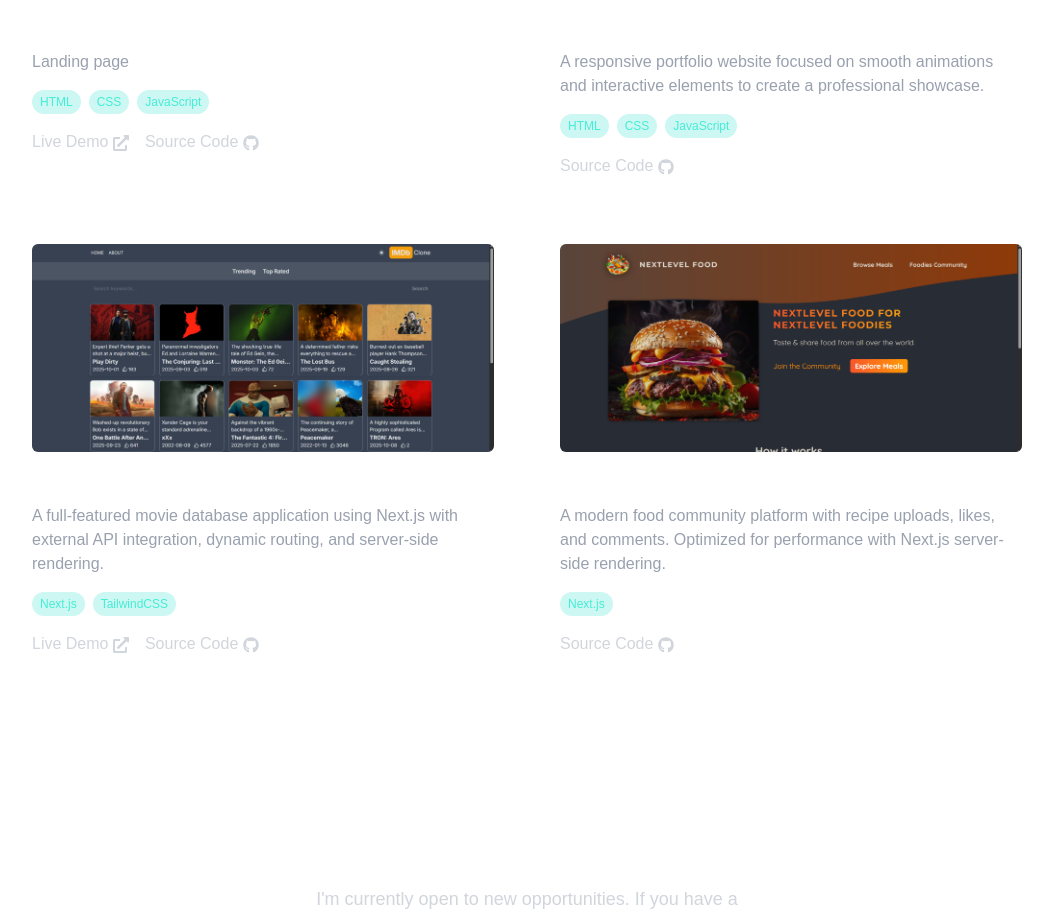
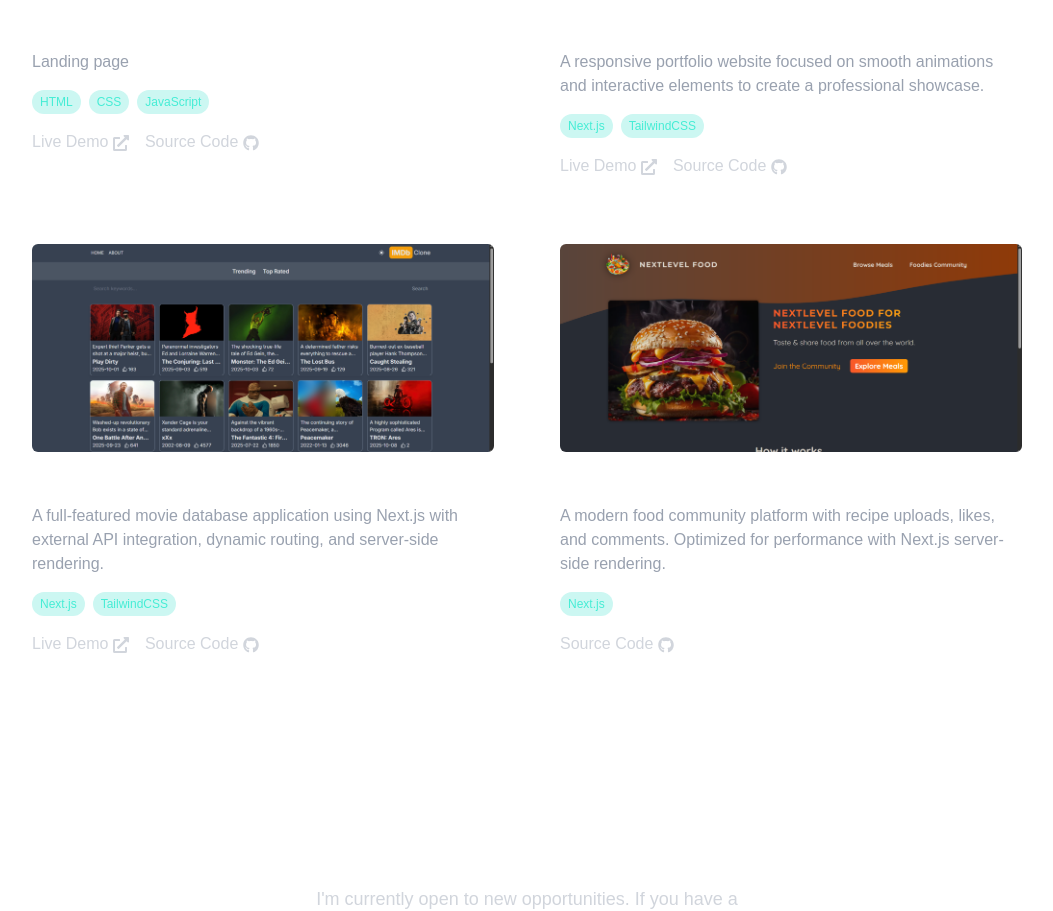
Before and after one commit to Abdalghani-Dakkak/my-portfolio, a Next.js app: page / in a window 1280 px wide. Shown: the part 3733-4644 px from the top of the page, without its empty margins (113-1166 px from the left). Built offline with nearby package versions, Linux system fonts and the light colour scheme.

Commit message:
change projects

```diff
--- a/src/constants/projects.js
+++ b/src/constants/projects.js
@@ -12,9 +12,9 @@ export const projects = [
     description:
       "A responsive portfolio website focused on smooth animations and interactive elements to create a professional showcase.",
     image: "/images/projects/motion-graphic-portfolio.png",
-    tags: ["HTML", "CSS", "JavaScript"],
-    liveUrl: null,
-    githubUrl: "https://github.com/Abdalghani-Dakkak/Motion-Graphics-Portfolio",
+    tags: ["Next.js", "TailwindCSS"],
+    liveUrl: "https://motion-graphic-portfolio.netlify.app/",
+    githubUrl: "https://github.com/Abdalghani-Dakkak/motion-graphic-portfolio",
   },
   {
     title: "IMDb Clone",
```
Also changed, not shown: 1 other file (tests, documents, lock files or other folders).
